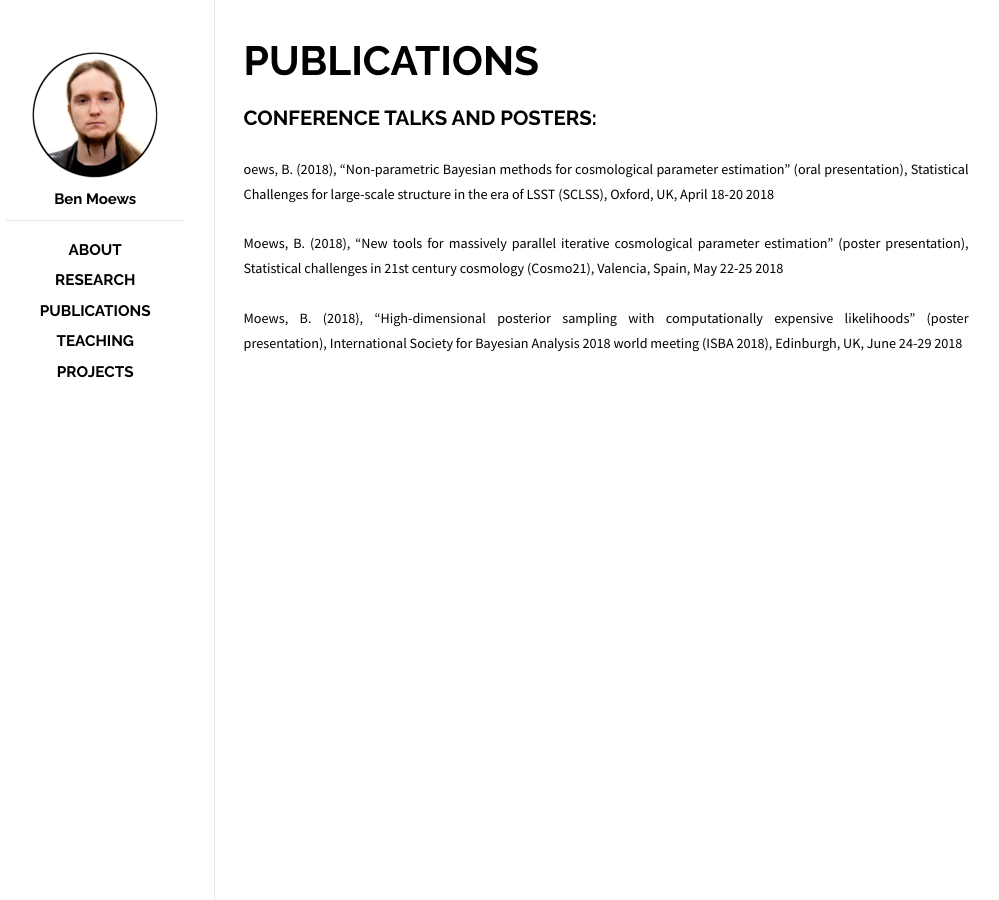
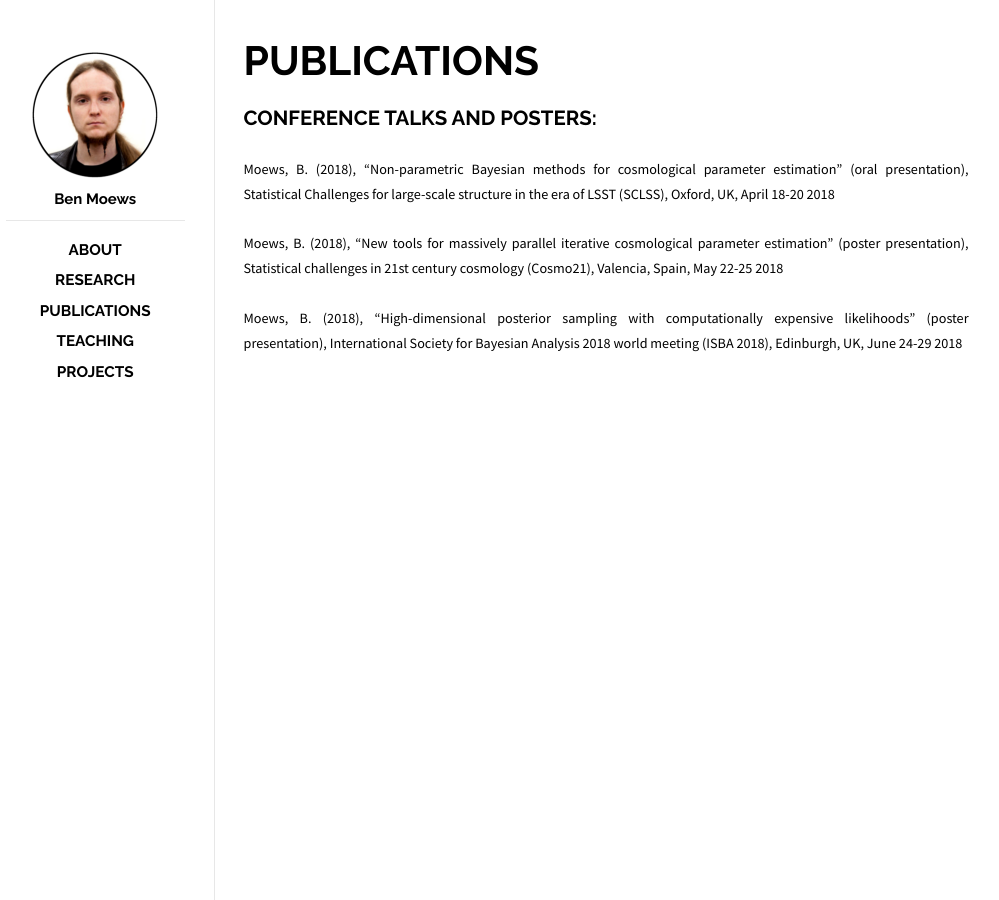
Before and after one commit to moews/moews.github.io, a Jekyll site: the page built from _posts/2017-03-25-publications.md, in a window 1280 px wide. Shown: the whole page, without its empty margins (144-1143 px from the left). Built offline with Jekyll 4.4.1, drawn with Linux system fonts in a browser that asks for light colours.

Commit message:
Update 2017-03-25-publications.md

```diff
--- a/_posts/2017-03-25-publications.md
+++ b/_posts/2017-03-25-publications.md
@@ -8,7 +8,7 @@ categories: posts
 
 ## CONFERENCE TALKS AND POSTERS:
 
-<small>oews, B. (2018), "Non-parametric Bayesian methods for cosmological parameter estimation" (oral presentation), Statistical Challenges for large-scale structure in the era of LSST (SCLSS), Oxford, UK, April 18-20 2018</small>
+<small>Moews, B. (2018), "Non-parametric Bayesian methods for cosmological parameter estimation" (oral presentation), Statistical Challenges for large-scale structure in the era of LSST (SCLSS), Oxford, UK, April 18-20 2018</small>
 
 <small>Moews, B. (2018), "New tools for massively parallel iterative cosmological parameter estimation" (poster presentation), Statistical challenges in 21st century cosmology (Cosmo21), Valencia, Spain, May 22-25 2018</small>
 
```
